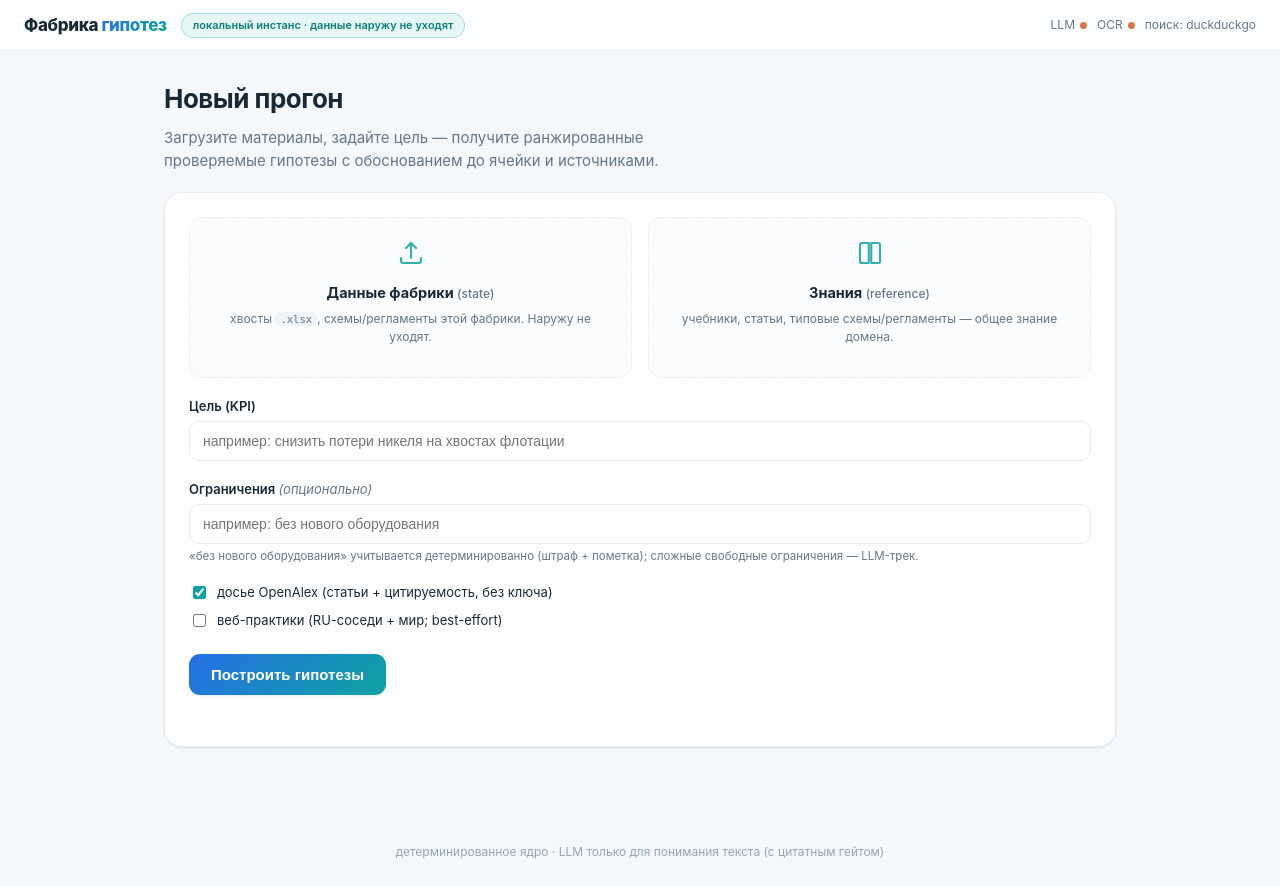
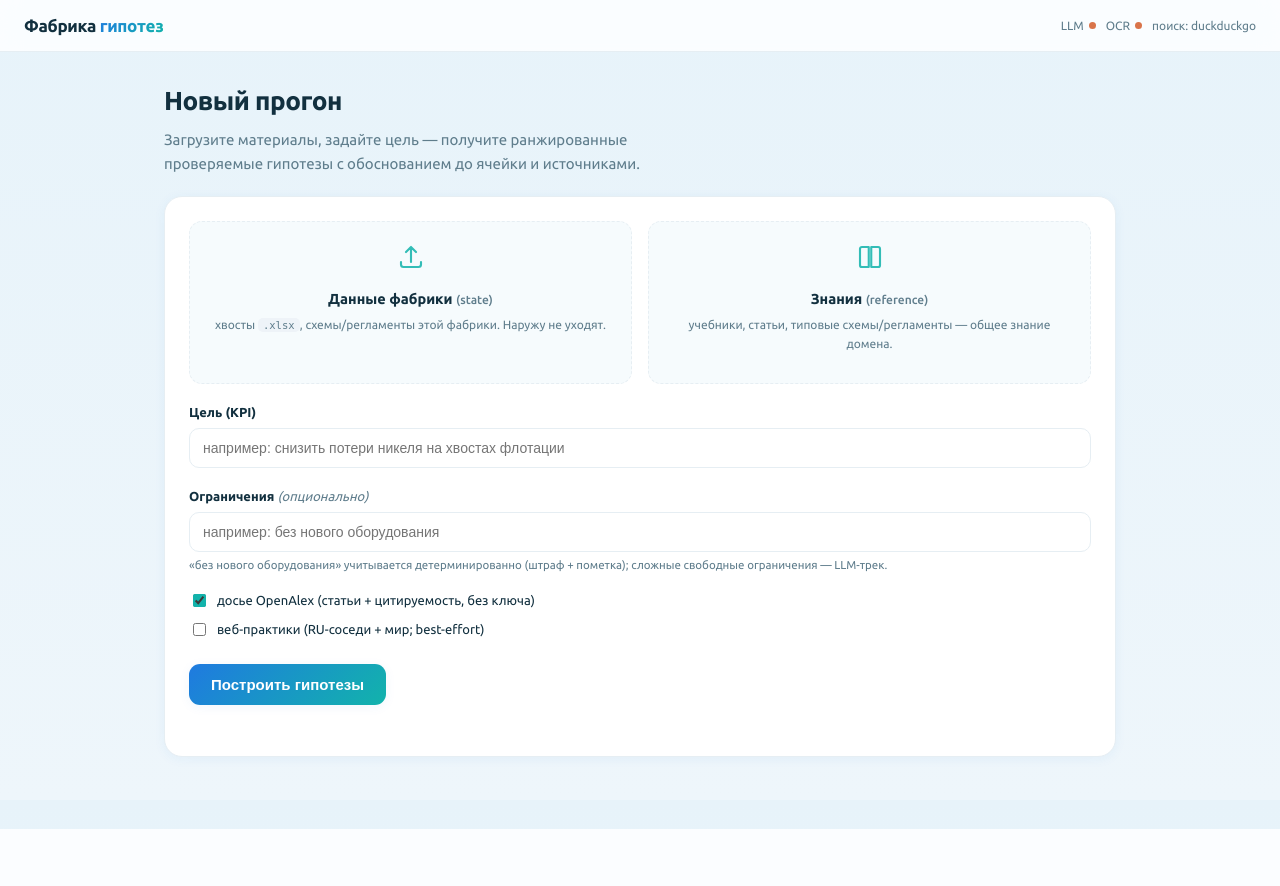
Before and after one commit to montclere/nornickel-hack-2026, a FastAPI app: page / in a window 1280 px wide. After the commit the page ends 829 px from the top, so only its background shows below. Run offline with FastAPI, Linux system fonts and the light colour scheme.

Commit message:
Добавил единую гамму веба и отчёта (бирюза/синий на градиенте), Ubuntu вшит локально, меньше текста в отчёте

```diff
--- a/factory/report_kb.py
+++ b/factory/report_kb.py
@@ -149,7 +149,7 @@ def render_kb(layered, discoveries, kpi="", tech=None):
 <title>Фабрика гипотез · литература</title>
 <style>
 :root{{--ink:#12303f;--muted:#5f7d8c;--blue:#1f7ae0;--teal:#12b3ab;--teal-soft:#e6f7f5;--line:#e6eef3}}
-*{{box-sizing:border-box}} body{{margin:0;font-family:-apple-system,Segoe UI,Roboto,Arial,sans-serif;
+*{{box-sizing:border-box}} body{{margin:0;font-family:'Ubuntu',-apple-system,Segoe UI,Roboto,Arial,sans-serif;
   background:linear-gradient(180deg,#e7f3fa,#eef6fb);color:var(--ink);line-height:1.55}}
 .wrap{{max-width:940px;margin:0 auto;padding:38px 22px 70px}}
 h1{{margin:0;font-size:27px;font-weight:800;letter-spacing:-.4px}} h1 span{{color:var(--teal)}}
--- a/webapp/static/app.css
+++ b/webapp/static/app.css
@@ -1,19 +1,21 @@
-/* Фабрика гипотез — минималистичная дизайн-система. Светлая, спокойная, один акцент. */
+/* Фабрика гипотез — единая гамма с HTML-отчётом ядра (report.py):
+   бирюза #12b3ab / синий #1f7ae0 на светлом градиенте, шрифт Ubuntu (вшит локально). */
 :root{
-  --bg:#f5f8fb; --surface:#fff; --surface-2:#fafcfe;
-  --ink:#182a36; --muted:#647889; --faint:#93a6b4;
-  --line:#e6edf3; --line-2:#eef3f8;
-  --accent:#0ea3a0; --accent-2:#2670e6; --accent-soft:#e6f6f5; --accent-ink:#0a7f7b;
-  --warn-bg:#fff7ec; --warn-line:#f6dcb0; --warn-ink:#8a5a12;
-  --violet-bg:#f2edfc; --violet-line:#ddd0f5; --violet-ink:#5b3fa8;
+  --bg-grad:linear-gradient(180deg,#e7f3fa,#eef6fb); --surface:#fff; --surface-2:#f6fbfd;
+  --ink:#12303f; --muted:#5f7d8c; --faint:#9db3bf;
+  --line:#e6eef3; --line-2:#eef3f8;
+  --accent:#12b3ab; --accent-2:#1f7ae0; --accent-soft:#e6f7f5; --accent-ink:#0a7f79;
+  --warn-bg:#fff6e9; --warn-line:#f4dcae; --warn-ink:#8a5a12;
+  --violet-bg:#f1ecfc; --violet-line:#d9ccf5; --violet-ink:#5b3fa8;
   --r-sm:9px; --r:13px; --r-lg:18px;
-  --sh-sm:0 1px 2px rgba(20,40,55,.05), 0 1px 3px rgba(20,40,55,.05);
-  --sh-md:0 6px 22px rgba(31,90,150,.10);
+  --sh-sm:0 2px 12px rgba(31,122,224,.06);
+  --sh-md:0 8px 26px rgba(31,122,224,.13);
   --grad:linear-gradient(135deg,var(--accent-2),var(--accent));
   --fs:15px;
 }
 @media (prefers-color-scheme:dark){
-  :root{--bg:#0e161d;--surface:#141f28;--surface-2:#18242e;--ink:#e6eef4;--muted:#93a7b5;
+  :root{--bg-grad:linear-gradient(180deg,#0e161d,#101b24);--surface:#141f28;--surface-2:#18242e;
+    --ink:#e6eef4;--muted:#93a7b5;
     --faint:#6f8391;--line:#243441;--line-2:#1e2c37;--accent-soft:#0f2b2c;--accent-ink:#3fd8d2;
     --warn-bg:#2a2113;--warn-line:#4a3a1c;--warn-ink:#e5b877;
     --violet-bg:#20193a;--violet-line:#372a5e;--violet-ink:#c3b1f0;
@@ -21,8 +23,8 @@
 }
 *{box-sizing:border-box}
 html{scroll-behavior:smooth}
-body{margin:0;font-family:'Inter',-apple-system,BlinkMacSystemFont,'Segoe UI',Roboto,Arial,sans-serif;
-  font-size:var(--fs);line-height:1.55;color:var(--ink);background:var(--bg);
+body{margin:0;font-family:'Ubuntu',-apple-system,BlinkMacSystemFont,'Segoe UI',Roboto,Arial,sans-serif;
+  font-size:var(--fs);line-height:1.6;color:var(--ink);background:var(--bg-grad) fixed;
   -webkit-font-smoothing:antialiased;text-rendering:optimizeLegibility}
 a{color:var(--accent-2);text-decoration:none} a:hover{text-decoration:underline}
 h1{font-size:26px;font-weight:750;letter-spacing:-.02em;margin:0 0 6px}
--- /dev/null
+++ b/webapp/static/fonts.css
@@ -0,0 +1,97 @@
+/* Ubuntu — вшит локально (webapp/static/fonts), работает без интернета */
+@font-face {
+  font-family: 'Ubuntu';
+  font-style: normal;
+  font-weight: 400;
+  font-display: swap;
+  src: url(/static/fonts/ubuntu-400-cyrillic-ext.woff2) format('woff2');
+  unicode-range: U+0460-052F, U+1C80-1C8A, U+20B4, U+2DE0-2DFF, U+A640-A69F, U+FE2E-FE2F;
+}
+@font-face {
+  font-family: 'Ubuntu';
+  font-style: normal;
+  font-weight: 400;
+  font-display: swap;
+  src: url(/static/fonts/ubuntu-400-cyrillic.woff2) format('woff2');
+  unicode-range: U+0301, U+0400-045F, U+0490-0491, U+04B0-04B1, U+2116;
+}
+@font-face {
+  font-family: 'Ubuntu';
+  font-style: normal;
+  font-weight: 400;
+  font-display: swap;
+  src: url(/static/fonts/ubuntu-400-latin-ext.woff2) format('woff2');
+  unicode-range: U+0100-02BA, U+02BD-02C5, U+02C7-02CC, U+02CE-02D7, U+02DD-02FF, U+0304, U+0308, U+0329, U+1D00-1DBF, U+1E00-1E9F, U+1EF2-1EFF, U+2020, U+20A0-20AB, U+20AD-20C0, U+2113, U+2C60-2C7F, U+A720-A7FF;
+}
+@font-face {
+  font-family: 'Ubuntu';
+  font-style: normal;
+  font-weight: 400;
+  font-display: swap;
+  src: url(/static/fonts/ubuntu-400-latin.woff2) format('woff2');
+  unicode-range: U+0000-00FF, U+0131, U+0152-0153, U+02BB-02BC, U+02C6, U+02DA, U+02DC, U+0304, U+0308, U+0329, U+2000-206F, U+20AC, U+2122, U+2191, U+2193, U+2212, U+2215, U+FEFF, U+FFFD;
+}
+@font-face {
+  font-family: 'Ubuntu';
+  font-style: normal;
+  font-weight: 500;
+  font-display: swap;
+  src: url(/static/fonts/ubuntu-500-cyrillic-ext.woff2) format('woff2');
+  unicode-range: U+0460-052F, U+1C80-1C8A, U+20B4, U+2DE0-2DFF, U+A640-A69F, U+FE2E-FE2F;
+}
+@font-face {
+  font-family: 'Ubuntu';
+  font-style: normal;
+  font-weight: 500;
+  font-display: swap;
+  src: url(/static/fonts/ubuntu-500-cyrillic.woff2) format('woff2');
+  unicode-range: U+0301, U+0400-045F, U+0490-0491, U+04B0-04B1, U+2116;
+}
+@font-face {
+  font-family: 'Ubuntu';
+  font-style: normal;
+  font-weight: 500;
+  font-display: swap;
+  src: url(/static/fonts/ubuntu-500-latin-ext.woff2) format('woff2');
+  unicode-range: U+0100-02BA, U+02BD-02C5, U+02C7-02CC, U+02CE-02D7, U+02DD-02FF, U+0304, U+0308, U+0329, U+1D00-1DBF, U+1E00-1E9F, U+1EF2-1EFF, U+2020, U+20A0-20AB, U+20AD-20C0, U+2113, U+2C60-2C7F, U+A720-A7FF;
+}
+@font-face {
+  font-family: 'Ubuntu';
+  font-style: normal;
+  font-weight: 500;
+  font-display: swap;
+  src: url(/static/fonts/ubuntu-500-latin.woff2) format('woff2');
+  unicode-range: U+0000-00FF, U+0131, U+0152-0153, U+02BB-02BC, U+02C6, U+02DA, U+02DC, U+0304, U+0308, U+0329, U+2000-206F, U+20AC, U+2122, U+2191, U+2193, U+2212, U+2215, U+FEFF, U+FFFD;
+}
+@font-face {
+  font-family: 'Ubuntu';
+  font-style: normal;
+  font-weight: 700;
+  font-display: swap;
+  src: url(/static/fonts/ubuntu-700-cyrillic-ext.woff2) format('woff2');
+  unicode-range: U+0460-052F, U+1C80-1C8A, U+20B4, U+2DE0-2DFF, U+A640-A69F, U+FE2E-FE2F;
+}
+@font-face {
+  font-family: 'Ubuntu';
+  font-style: normal;
+  font-weight: 700;
+  font-display: swap;
+  src: url(/static/fonts/ubuntu-700-cyrillic.woff2) format('woff2');
+  unicode-range: U+0301, U+0400-045F, U+0490-0491, U+04B0-04B1, U+2116;
+}
+@font-face {
+  font-family: 'Ubuntu';
+  font-style: normal;
+  font-weight: 700;
+  font-display: swap;
+  src: url(/static/fonts/ubuntu-700-latin-ext.woff2) format('woff2');
+  unicode-range: U+0100-02BA, U+02BD-02C5, U+02C7-02CC, U+02CE-02D7, U+02DD-02FF, U+0304, U+0308, U+0329, U+1D00-1DBF, U+1E00-1E9F, U+1EF2-1EFF, U+2020, U+20A0-20AB, U+20AD-20C0, U+2113, U+2C60-2C7F, U+A720-A7FF;
+}
+@font-face {
+  font-family: 'Ubuntu';
+  font-style: normal;
+  font-weight: 700;
+  font-display: swap;
+  src: url(/static/fonts/ubuntu-700-latin.woff2) format('woff2');
+  unicode-range: U+0000-00FF, U+0131, U+0152-0153, U+02BB-02BC, U+02C6, U+02DA, U+02DC, U+0304, U+0308, U+0329, U+2000-206F, U+20AC, U+2122, U+2191, U+2193, U+2212, U+2215, U+FEFF, U+FFFD;
+}
--- a/webapp/templates/base.html
+++ b/webapp/templates/base.html
@@ -4,18 +4,17 @@
   <meta charset="utf-8">
   <meta name="viewport" content="width=device-width,initial-scale=1">
   <title>{% block title %}Фабрика гипотез{% endblock %}</title>
+  <link rel="stylesheet" href="/static/fonts.css">
   <link rel="stylesheet" href="/static/app.css">
 </head>
 <body>
   <header class="top">
     <a class="brand" href="/">Фабрика <span>гипотез</span></a>
-    <span class="pill-local">локальный инстанс · данные наружу не уходят</span>
     <span id="health" class="health" title="доступность сервисов">проверка сервисов…</span>
   </header>
   <main class="wrap">
     {% block content %}{% endblock %}
   </main>
-  <footer class="foot">детерминированное ядро · LLM только для понимания текста (с цитатным гейтом)</footer>
   <script src="/static/app.js"></script>
 </body>
 </html>
```
Also changed, not shown: factory/report.py (+16 -18 lines), webapp/static/fonts/ubuntu-400-cyrillic-ext.woff2 (added), webapp/static/fonts/ubuntu-400-cyrillic.woff2 (added), webapp/static/fonts/ubuntu-400-latin-ext.woff2 (added), webapp/static/fonts/ubuntu-400-latin.woff2 (added), webapp/static/fonts/ubuntu-500-cyrillic-ext.woff2 (added), webapp/static/fonts/ubuntu-500-cyrillic.woff2 (added), webapp/static/fonts/ubuntu-500-latin-ext.woff2 (added), webapp/static/fonts/ubuntu-500-latin.woff2 (added), webapp/static/fonts/ubuntu-700-cyrillic-ext.woff2 (added), webapp/static/fonts/ubuntu-700-cyrillic.woff2 (added), webapp/static/fonts/ubuntu-700-latin-ext.woff2 (added), webapp/static/fonts/ubuntu-700-latin.woff2 (added).
